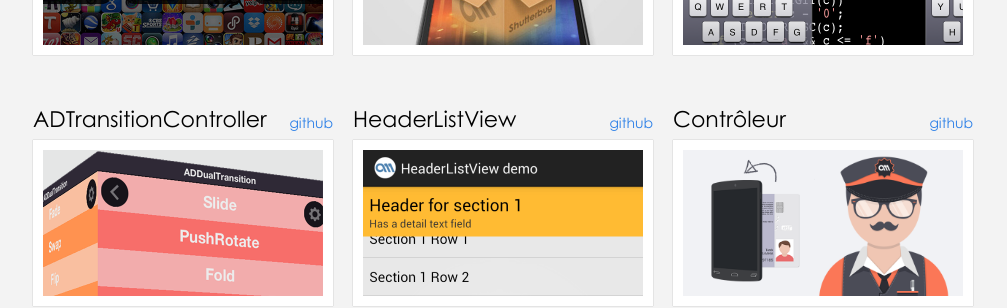
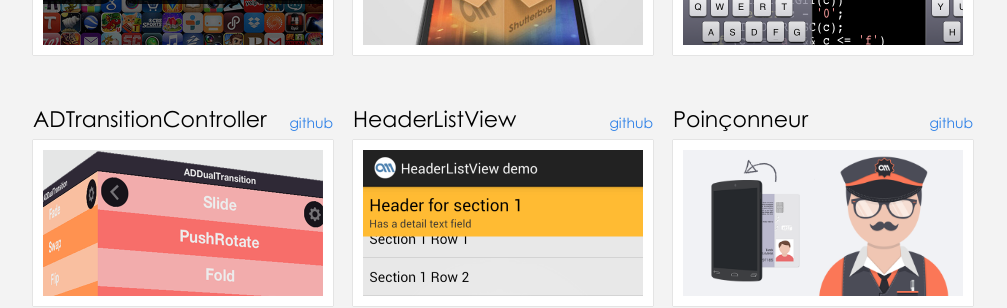
Before and after one commit to JamesLinus/applidium.github.io, a Jekyll site: the page built from index.html, in a window 1280 px wide. Shown: the part 600-908 px from the top of the page, without its empty margins (135-1142 px from the left). Built offline with Jekyll 4.4.1, drawn with Linux system fonts in a browser that asks for light colours.

Commit message:
Rename controleur to poinconneur

```diff
--- a/_posts/2014-04-01-controleur.markdown
+++ b/_posts/2014-04-08-poinconneur.markdown
@@ -1,10 +1,10 @@
 ---
 layout: post
-title:  Contrôleur
+title:  Poinçonneur
 categories: android
-github: Controleur
+github: Poinconneur
 thumbnail_url: /images/controleur.png
-website: http://applidium.github.io/Controleur/
+website: http://applidium.github.io/Poinconneur/
 ---
 
 A Navigo pass (Paris area transportation card) reader.
```
